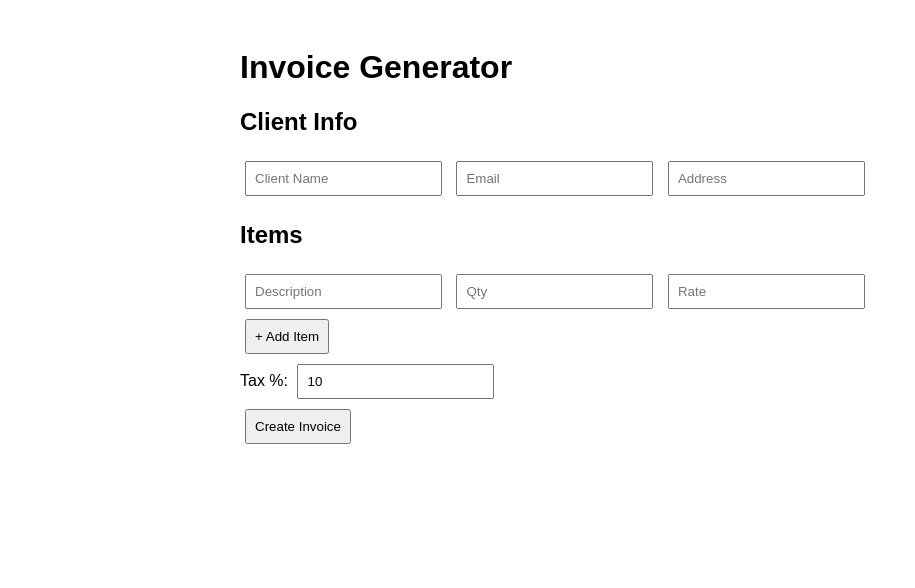
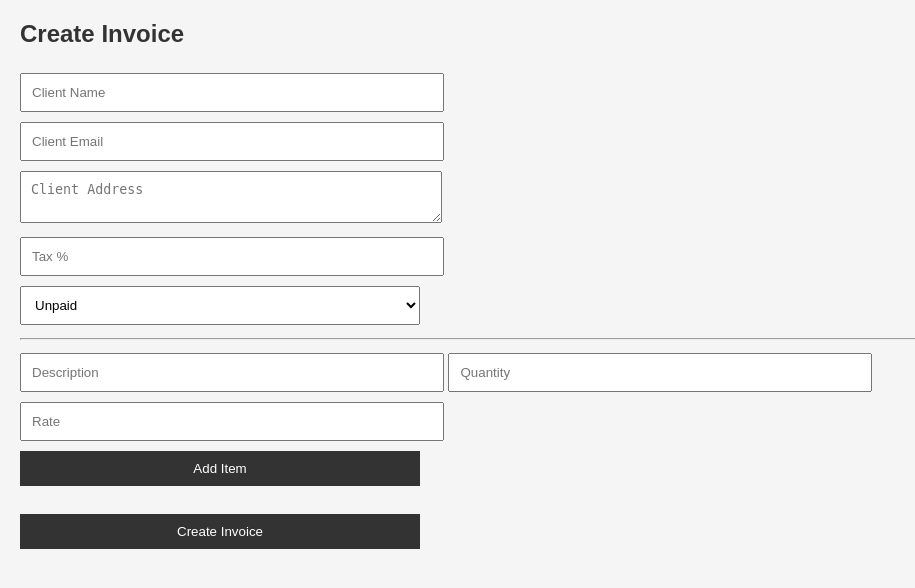
Before and after one commit to ArliT1-F/Self-Hosting-Invoice-Generator, a Flask app: page /create in a window 1280 px wide. Shown: the top 588 px of the page, without its empty margins (0-915 px from the left). Run offline with Flask 3, Linux system fonts and the light colour scheme; the visitor is signed in with stand-in values (Sample User, id 1).

Commit message:
refactor: enhance HTML templates for better structure and styling; improve invoice display and client information layout

```diff
--- a/templates/base.html
+++ b/templates/base.html
@@ -1,13 +1,17 @@
-<!DOCTYPE html>
+<!doctype html>
 <html>
 <head>
     <title>Invoice Generator</title>
-    <link rel="stylesheet" href="/static/style.css">
+    <style>
+        body { font-family: Arial, sans-serif; margin: 20px; background: #f5f5f5; }
+        table { background: white; width: 100%; border-collapse: collapse; }
+        th, td { padding: 10px; text-align: left; border-bottom: 1px solid #ddd; }
+        input, textarea, select, button { margin: 5px 0; padding: 10px; width: 100%; max-width: 400px; }
+        button { cursor: pointer; background: #333; color: white; border: none; }
+        h2 { color: #333; }
+    </style>
 </head>
 <body>
-    <div class="container">
-        <h1>Invoice Generator</h1>
-        {% block content %}{% endblock %}
-    </div>
+    {% block content %}{% endblock %}
 </body>
 </html>
--- a/templates/create_invoice.html
+++ b/templates/create_invoice.html
@@ -1,32 +1,35 @@
-{% extends "base.html" %}
+{% extends 'base.html' %}
 {% block content %}
+<h2>Create Invoice</h2>
 <form method="POST">
-    <h2>Client Info</h2>
-    <input name="client_name" placeholder="Client Name" required>
-    <input name="client_email" placeholder="Email" required>
-    <input name="client_address" placeholder="Address" required><br>
-
-    <h2>Items</h2>
+    <input name="client_name" placeholder="Client Name" required><br>
+    <input name="client_email" placeholder="Client Email" required><br>
+    <textarea name="client_address" placeholder="Client Address" required></textarea><br>
+    <input name="tax" type="number" step="0.01" placeholder="Tax %" required><br>
+    <select name="status">
+        <option value="Unpaid">Unpaid</option>
+        <option value="Paid">Paid</option>
+    </select>
+    <hr>
     <div id="items">
-        <div>
+        <div class="item">
             <input name="desc" placeholder="Description" required>
-            <input name="qty" type="number" placeholder="Qty" required>
-            <input name="rate" type="number" placeholder="Rate" required>
+            <input name="qty" type="number" placeholder="Quantity" required>
+            <input name="rate" type="number" step="0.01" placeholder="Rate" required>
         </div>
     </div>
-    <button type="button" onclick="addItem()">+ Add Item</button><br>
-
-    <label>Tax %: <input name="tax" type="number" value="10"></label><br>
+    <button type="button" onclick="addItem()">Add Item</button><br><br>
     <button type="submit">Create Invoice</button>
 </form>
 
 <script>
 function addItem() {
-    const div = document.createElement('div');
-    div.innerHTML = `<input name="desc" placeholder="Description">
-                     <input name="qty" type="number" placeholder="Qty">
-                     <input name="rate" type="number" placeholder="Rate">`;
-    document.getElementById('items').appendChild(div);
+    const item = document.createElement('div');
+    item.classList.add('item');
+    item.innerHTML = '<input name="desc" placeholder="Description" required> ' +
+                     '<input name="qty" type="number" placeholder="Quantity" required> ' +
+                     '<input name="rate" type="number" step="0.01" placeholder="Rate" required>';
+    document.getElementById('items').appendChild(item);
 }
 </script>
 {% endblock %}
```
Also changed, not shown: templates/invoice_pdf.html (+23 -19 lines), templates/invoices_list.html (+28 -11 lines).
